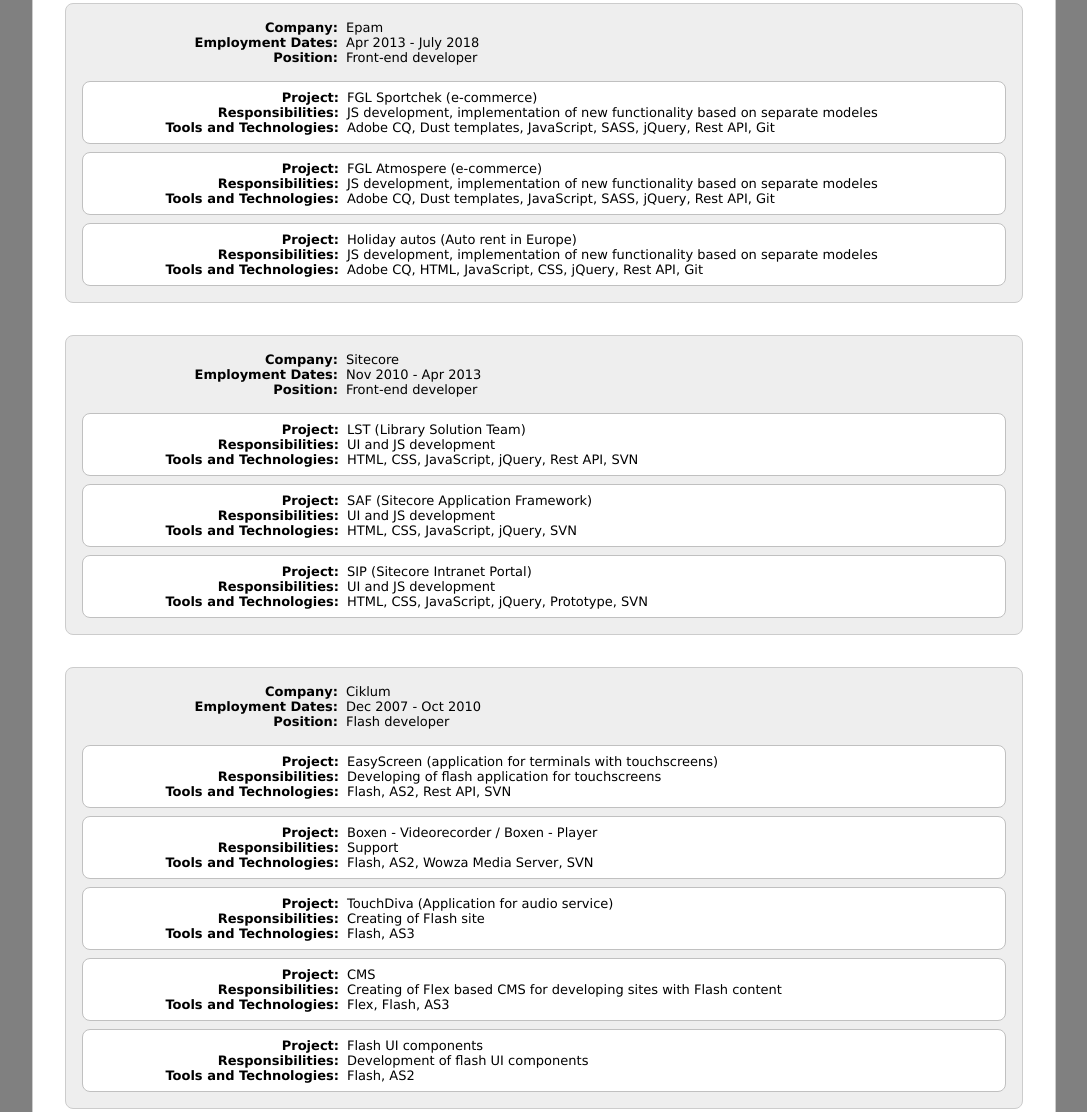
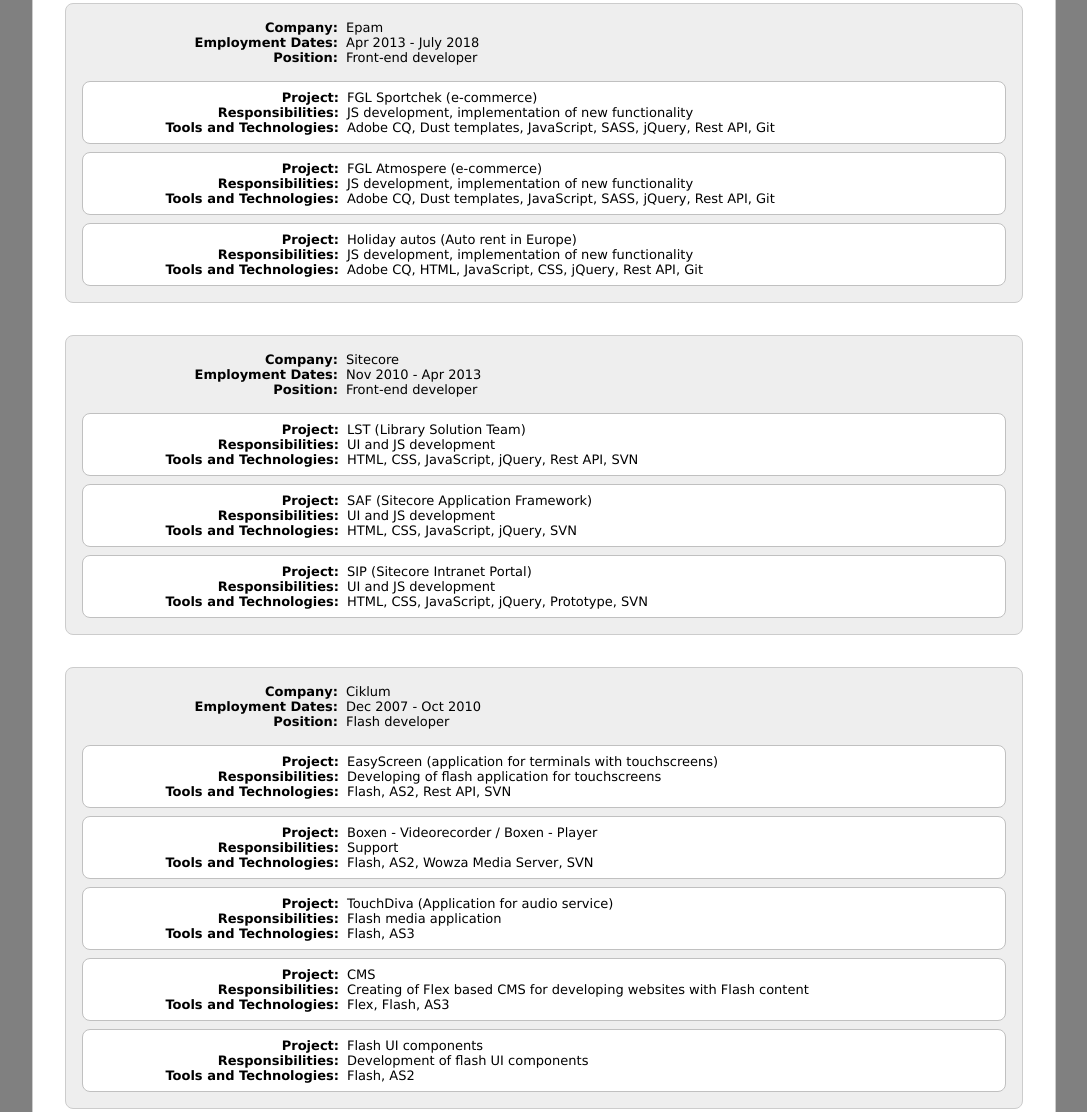
Before and after one commit to alexander-lyakhov/resume, a plain HTML site: page index.html in a window 1280 px wide. Shown: the part 1308-2420 px from the top of the page, without its empty margins (96-1183 px from the left). Drawn offline with Linux system fonts and the light colour scheme.

Commit message:
minor content changes

```diff
--- a/index.html
+++ b/index.html
@@ -145,7 +145,7 @@
       <p>FGL Sportchek (e-commerce)</p>
       <label>Responsibilities:</label>
       <p>
-        JS development, implementation of new functionality based on separate modeles
+        JS development, implementation of new functionality
       </p>
       <label>Tools and Technologies:</label>
       <p>
@@ -157,7 +157,7 @@
       <p>FGL Atmospere (e-commerce)</p>
       <label>Responsibilities:</label>
       <p>
-        JS development, implementation of new functionality based on separate modeles
+        JS development, implementation of new functionality
       </p>
       <label>Tools and Technologies:</label>
       <p>
@@ -169,7 +169,7 @@
       <p>Holiday autos (Auto rent in Europe)</p>
       <label>Responsibilities:</label>
       <p>
-        JS development, implementation of new functionality based on separate modeles
+        JS development, implementation of new functionality
       </p>
       <label>Tools and Technologies:</label>
       <p>Adobe CQ, HTML, JavaScript, CSS, jQuery, Rest API, Git</p>
@@ -240,7 +240,7 @@
       <label>Project:</label>
       <p>TouchDiva (Application for audio service)</p>
       <label>Responsibilities:</label>
-      <p>Creating of Flash site</p>
+      <p>Flash media application</p>
       <label>Tools and Technologies:</label>
       <p>Flash, AS3</p>
     </li>
@@ -249,7 +249,7 @@
       <p>CMS</p>
       <label>Responsibilities:</label>
       <p>
-        Creating of Flex based CMS for developing sites with Flash content
+        Creating of Flex based CMS for developing websites with Flash content
       </p>
       <label>Tools and Technologies:</label>
       <p>Flex, Flash, AS3</p>
@@ -320,7 +320,7 @@
       <label>Project:</label>
       <p>Soft-Ukraine company's site</p>
       <label>Responsibilities:</label>
-      <p>Company's internal site implementation</p>
+      <p>Company's internal website implementation</p>
       <label>Tools and Technologies:</label>
       <p>HTML, CSS, JavaScript, Flash, AS2, XML</p>
     </li>
@@ -336,9 +336,7 @@
       <label>Project:</label>
       <p>Whiteboard</p>
       <label>Responsibilities:</label>
-      <p>
-        Implementation of the graphical processor for the painting in Flash
-      </p>
+      <p>Implementation of multiuser graphical editor</p>
       <label>Tools and Technologies:</label>
       <p>Flash, AS2, Rest API, PHP, XML</p>
     </li>
@@ -346,9 +344,7 @@
       <label>Project:</label>
       <p>PAPC Player</p>
       <label>Responsibilities:</label>
-      <p>
-        Implementation of player that is able to play flash movies and manage the process of their playing as well
-      </p>
+      <p>Implementation of player that is able to play flash movies and manage the process of their playing as well</p>
       <label>Tools and Technologies:</label>
       <p>Flash, AS2, XML</p>
     </li>
```
